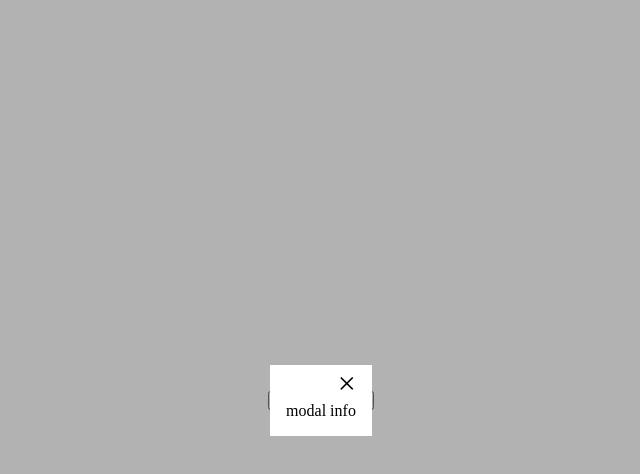
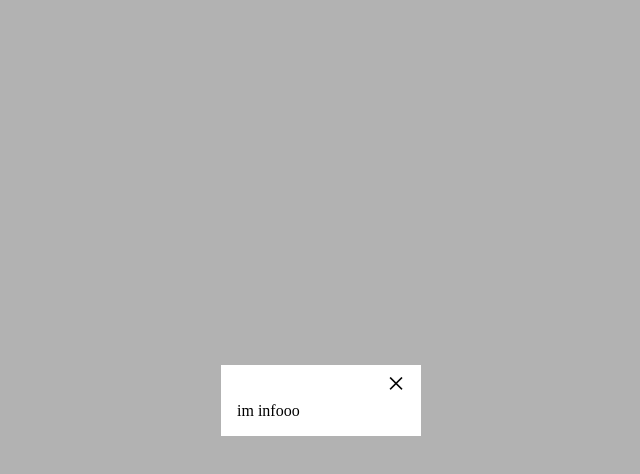
Before and after one commit to Artuchka/6projects, a React (Create React App) app: page / in a window 1280 px wide. Both pictures are taken after a click on the button "🥳open modal🥳". Shown: the top 474 px of the page, without its empty margins (319-959 px from the left). Built offline with nearby package versions, Linux system fonts and the light colour scheme.

Commit message:
moved modal to it's own component

```diff
--- a/src/App.js
+++ b/src/App.js
@@ -1,23 +1,31 @@
 import { useState } from "react"
 import "./App.scss"
 
-function Modal() {}
+function Modal({ open, setOpen, children }) {
+	return (
+		<div className={`overlay ${open ? "show" : ""}`}>
+			<div className="modal">
+				<div className="close" onClick={() => setOpen(false)}>
+					&times;
+				</div>
+				<div className="info">{children}</div>
+			</div>
+		</div>
+	)
+}
 
 function App() {
 	const [open, setOpen] = useState(false)
 
 	return (
 		<div className="App">
-			<button onClick={() => setOpen(true)}>🥳open modal🥳</button>
+			<button onClick={() => setOpen(true)} className="btn btn--ok">
+				🥳open modal🥳
+			</button>
 
-			<div className={`overlay ${open ? "show" : ""}`}>
-				<div className="modal">
-					<div className="close" onClick={() => setOpen(false)}>
-						&times;
-					</div>
-					<div className="info">modal info</div>
-				</div>
-			</div>
+			<Modal open={open} setOpen={setOpen}>
+				im infooo
+			</Modal>
 		</div>
 	)
 }
--- a/src/App.scss
+++ b/src/App.scss
@@ -39,6 +39,7 @@
 	}
 
 	.modal {
+		min-width: 200px;
 		translate: 0 150%;
 		transition: all 0.5s;
 		background-color: #fff;
@@ -55,3 +56,15 @@
 		}
 	}
 }
+
+.btn {
+	border: none;
+	background: var(--bg, white);
+	color: white;
+	font-size: 1rem;
+	padding: 0.5em 1em;
+}
+
+.btn--ok {
+	--bg: hsl(120, 52%, 45%);
+}
```
